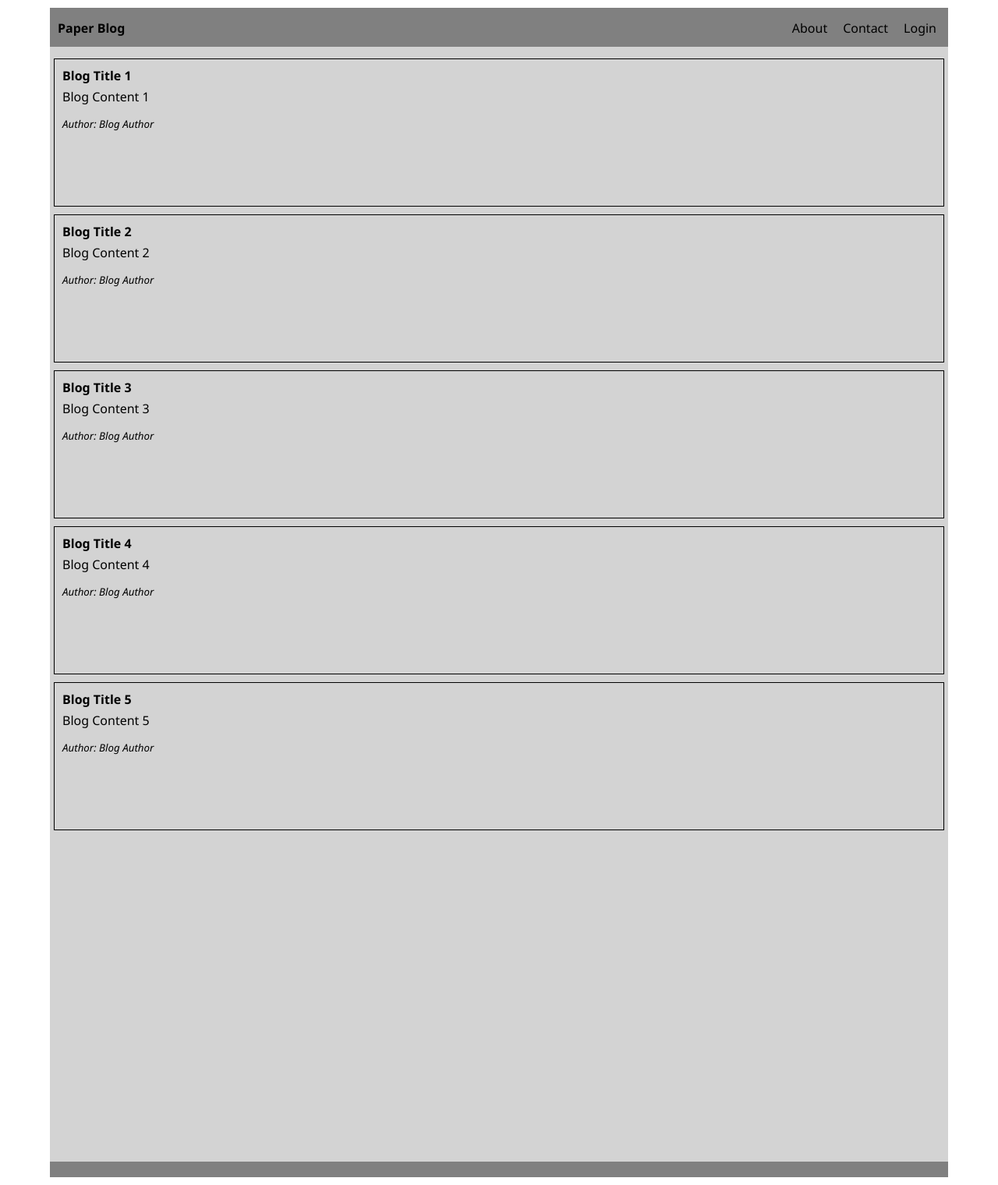
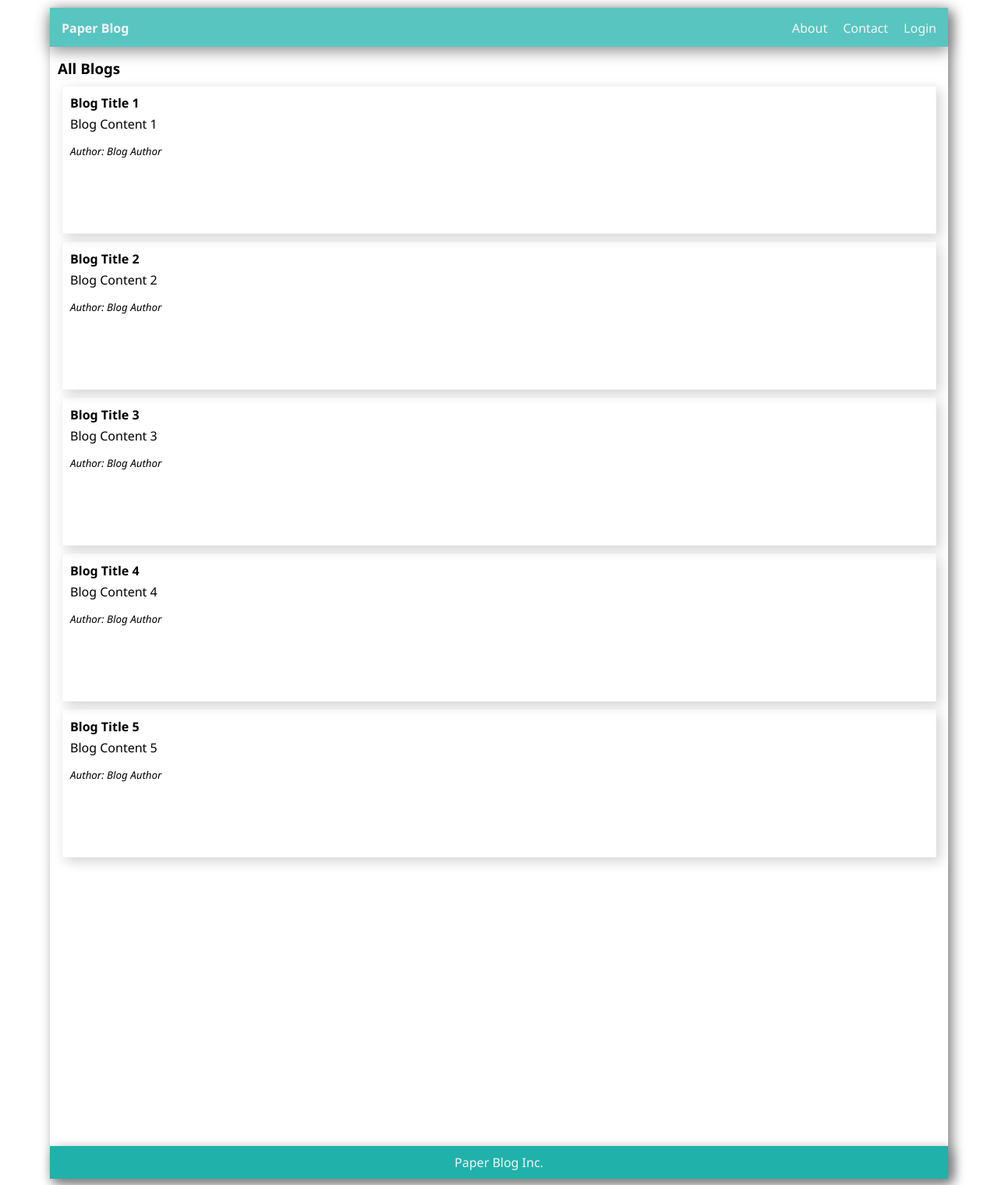
Before and after one commit to devhiko/blogsite-react, a React (Create React App) app: page / in a window 1280 px wide. Shown: the whole page at 78% size. Built offline with nearby package versions, Linux system fonts and the light colour scheme; data requests are answered from the project's data file.

Commit message:
ready for routing

```diff
--- a/src/App.js
+++ b/src/App.js
@@ -1,11 +1,13 @@
 import Home from './components/Home'
 import Header from './components/Header'
+import Footer from './components/Footer';
 
 function App() {
   return (
     <div className="App">
       <Header />
       <Home />
+      <Footer />
     </div>
   );
 }
--- a/src/components/BlogDetails.js
+++ b/src/components/BlogDetails.js
@@ -3,7 +3,7 @@ import useFetch from "../useFetch";
 // state changes spreads all of elements
 // TODO: see TODO and add React Router
 const BlogDetails = () => {
-  const { data: blog } = useFetch('http://localhost:8000/blogs/1')
+  const { data: blog } = useFetch('http://localhost:8000/blogs/${id}')
   const [likes, setLikes] = useState(10);
   const handleClick = (e) => {
     setLikes(likes => likes + 1);
--- /dev/null
+++ b/src/components/Footer.js
@@ -0,0 +1,9 @@
+const Footer = () => {
+  return (
+    <div className="footer">
+      <p>Paper Blog Inc.</p>
+    </div>
+  );
+}
+
+export default Footer;
--- a/src/components/Home.js
+++ b/src/components/Home.js
@@ -5,6 +5,7 @@ const Home = () => {
   const { data: blogs } = useFetch('http://localhost:8000/blogs');
   return (
     <div className="blogs">
+      <h3>All Blogs</h3>
       <BlogList blogs={blogs} />
     </div>
   )
--- a/src/index.css
+++ b/src/index.css
@@ -25,22 +25,25 @@ ul {
   width: 90%;
   height: 1500px;
   margin: 10px auto;
-  padding: 5px 0px;
-  background: gray;
+  box-shadow: 5px 5px 15px gray;
 }
 
 .header {
-  height: 40px;
+  margin: 0;
+  background: rgba(32, 178, 171, 0.747);
+  height: 50px;
+  box-shadow: 0px 5px 20px gray;
 }
 
 .header h4 {
-  margin: 5px;
+  color: whitesmoke;
+  margin: 10px;
   padding: 5px;
   float: left;
 }
 
 .navbar ul {
-  margin: 0px 5px;
+  margin: 5px 5px;
   padding: 0;
   float: right;
 }
@@ -50,12 +53,15 @@ ul {
   display: inline-block;
 }
 
+.navbar a {
+  color: whitesmoke;
+}
+
 .blogs {
   width: 100%;
-  height: 1430px;
-  margin: 5px auto;
+  height: 1410px;
   padding: 5px;
-  background: lightgray;
+  background: rgba(253, 250, 250, 0.103);
 }
 
 .blogs h3 {
@@ -65,15 +71,16 @@ ul {
 
 .blog {
   height: 190px;
-  margin: 10px auto;
+  margin: 10px;
   padding: 10px;
-  border: 1px solid black;
+  border: 1px solid whitesmoke;
+  box-shadow: 5px 5px 15px lightgray;
   overflow: hidden;
 }
 
 .blog:hover {
   border: 1px solid lightseagreen;
-  transition: color .3s ease;
+  transition: color .3s ease-in;
 }
 
 .blog h4 {
@@ -117,6 +124,19 @@ ul {
   margin: 5px 0px;
 }
 
+.footer {
+  background: lightseagreen;
+  margin: 0;
+}
+
+.footer p {
+  margin: 0;
+  padding: 10px;
+  text-align: center;
+  color: whitesmoke;
+  box-shadow: 5px 5px 15px gray;
+}
+
 /* 404 PAGE */
 .notfound {
   text-align: center;
```
